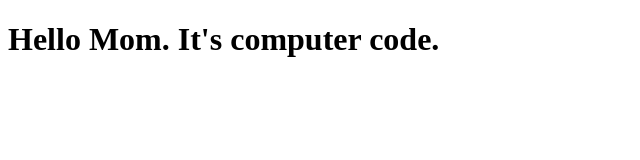
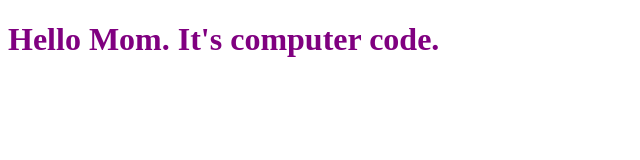
Before and after one commit to sanchovia/Assignments, a plain HTML site: page module2-solution/index.html in a window 1280 px wide. Shown: the whole page, without its empty margins (0-640 px from the left). Drawn offline with Linux system fonts and the light colour scheme; files that its build step writes are made by us from their sources.

Commit message:
CSS styling sheet

```diff
--- /dev/null
+++ b/module2-solution/CSS/stylesheet.css
@@ -0,0 +1,3 @@
+h1 {
+	color: purple;
+}
--- a/module2-solution/index.html
+++ b/module2-solution/index.html
@@ -2,6 +2,7 @@
 <html>
 <head>
 	<title>Hello Coursera</title>
+	<link rel="stylesheet" type="text/css" href="stylesheet.css">
 </head>
 <body>
 <h1>Hello Mom. It's computer code.</h1>
```
